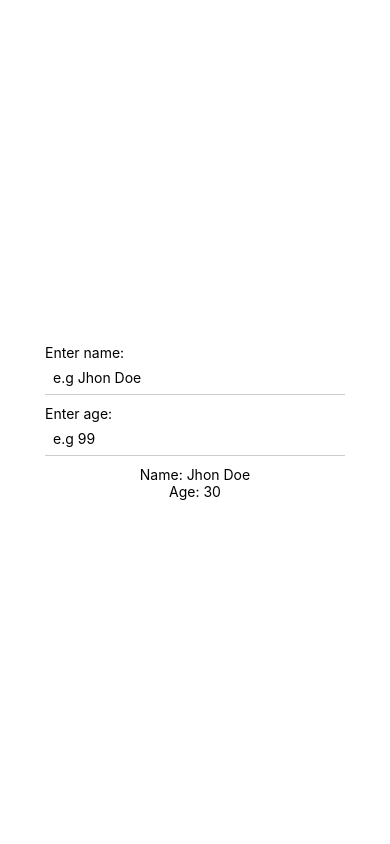
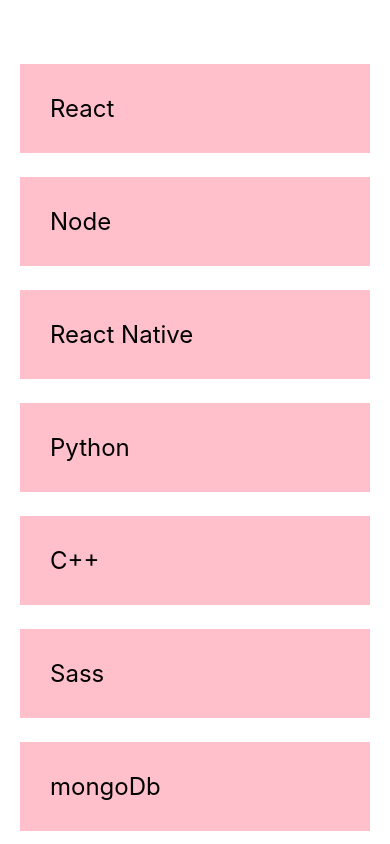
Before and after one commit to jamal-Bahammou/Mobilsky, a React Native app: screen / in a window 390 px wide. Built offline with nearby package versions, Linux system fonts and the light colour scheme.

Commit message:
List of content

```diff
--- a/App.js
+++ b/App.js
@@ -1,11 +1,18 @@
-import { StatusBar } from 'expo-status-bar';
 import React, { useState } from 'react';
-import { StyleSheet, Text, View, TextInput } from 'react-native';
+import { StyleSheet, Text, View, ScrollView } from 'react-native';
 
 export default function App() {
 
-  const [name, setName] = useState('Jhon Doe');
-  const [age, setAge] = useState('30');
+  const [people, setPeople] = useState([
+    { id: 0, name: 'React' },
+    { id: 1, name: 'Node' },
+    { id: 2, name: 'React Native' },
+    { id: 3, name: 'Python' },
+    { id: 4, name: 'C++' },
+    { id: 5, name: 'Sass' },
+    { id: 6, name: 'mongoDb' },
+    { id: 7, name: 'Restfull API' }
+  ])
 
   const clickHandler = () => {
     setName('rass l botta');
@@ -13,28 +20,13 @@
 
   return (
     <View style={styles.container}>
-
-      <View style={styles.inputWrapper}>
-        <Text>Enter name:</Text>
-        <TextInput
-          style={styles.input}
-          placeholder='e.g Jhon Doe'
-          onChangeText={ val => setName(val) }
-        />
-      </View>
-
-      <View style={styles.inputWrapper}>
-        <Text>Enter age:</Text>
-        <TextInput
-          keyboardType='numeric'
-          style={styles.input}
-          placeholder='e.g 99'
-          onChangeText={ val => setAge(val) }
-        />
-      </View>
-
-      <Text>Name: {name}</Text>
-      <Text>Age: {age}</Text>
+      <ScrollView>
+        { people.map( item => (
+          <View key={item.id}>
+            <Text style={styles.item}>{item.name}</Text>
+          </View>
+        ))}
+      </ScrollView>
     </View>
   );
 }
@@ -43,16 +35,15 @@
   container: {
     flex: 1,
     backgroundColor: '#fff',
-    alignItems: 'center',
-    justifyContent: 'center',
+    paddingTop: 40,
+    paddingHorizontal: 20
+    // alignItems: 'center',
+    // justifyContent: 'center',
   },
-  inputWrapper: {
-    marginBottom: 10
-  },
-  input: {
-    borderBottomColor: '#ccc',
-    borderBottomWidth: 1,
-    padding: 8,
-    width: 300
+  item: {
+    marginTop: 24,
+    padding: 30,
+    backgroundColor: 'pink',
+    fontSize: 24
   }
 });
```
